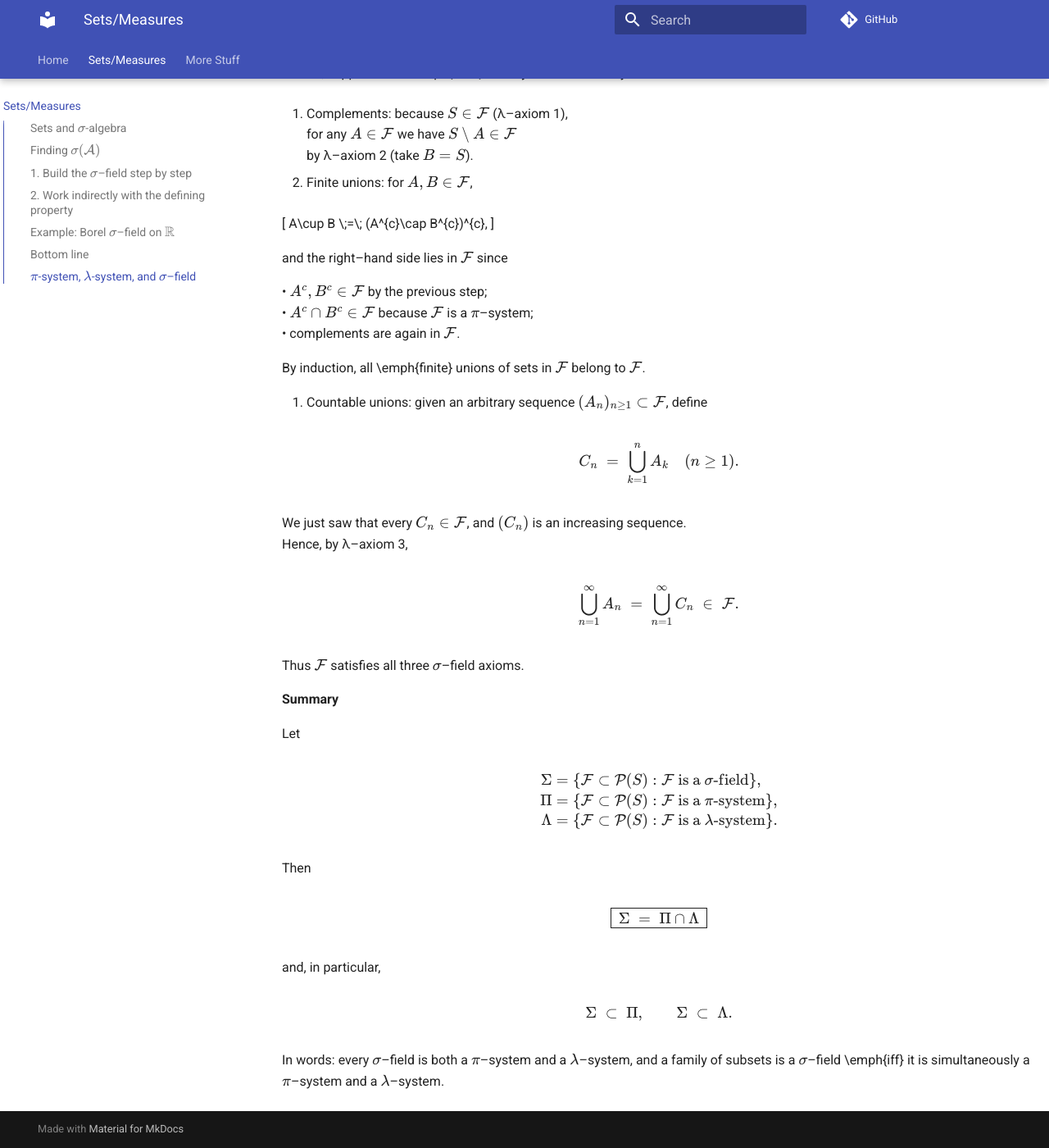
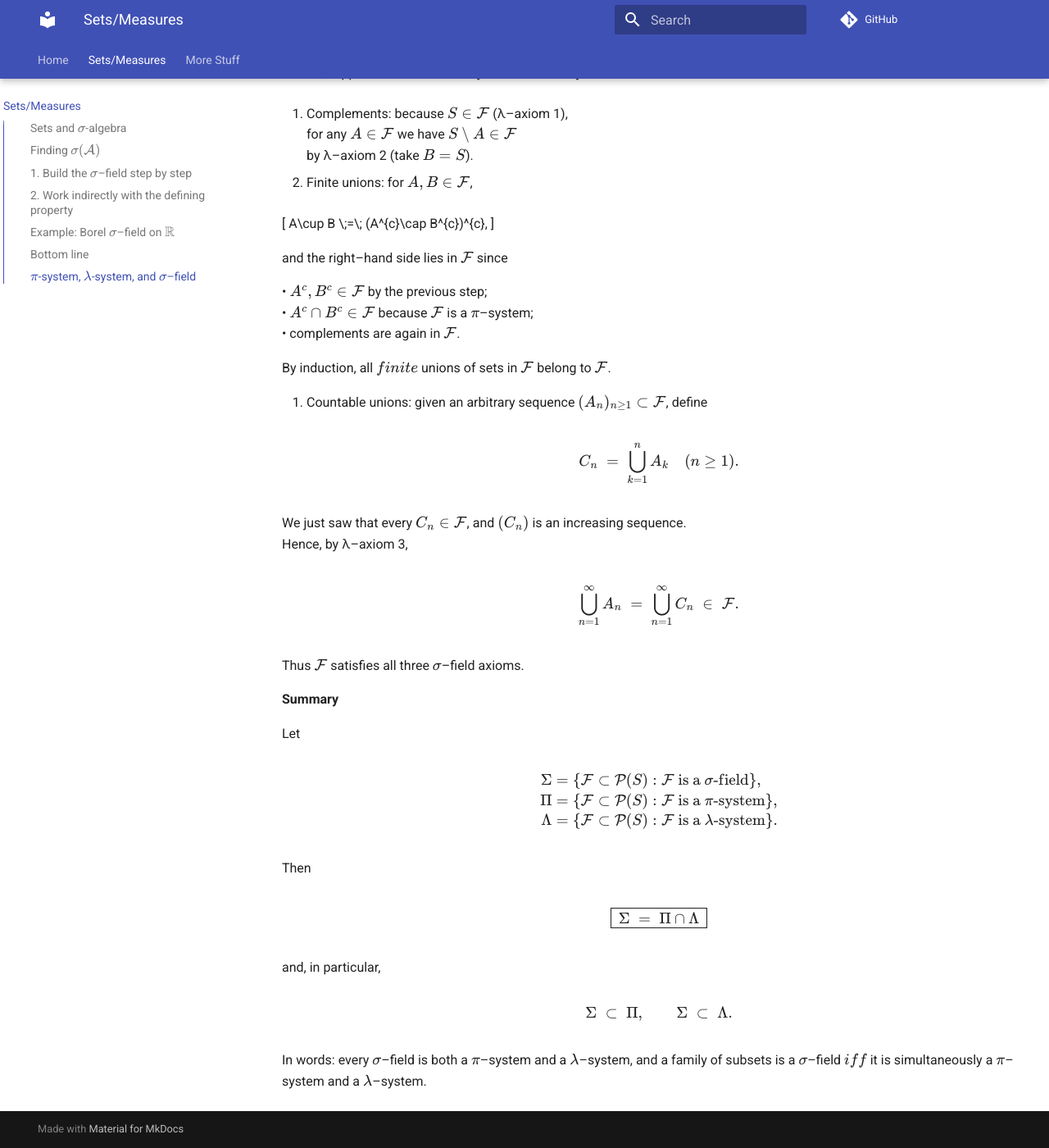
Before and after one commit to srirams05/Prob-Mkdocs, an MkDocs documentation site: the page built from docs/chapter1.md, in a window 1280 px wide and 1400 px high, scrolled down 4143 px. Shown: the whole window at 82% size. Built offline with MkDocs 1.6.1 and Material for MkDocs 9.7.7, drawn with Linux system fonts in a browser that asks for light colours; comment, search, counter and statistics services are not loaded.

Commit message:
chapter1 udpated

```diff
--- a/docs/chapter1.md
+++ b/docs/chapter1.md
@@ -210,7 +210,7 @@ $\sigma$–fields are simultaneously $\pi$–systems and $\lambda$–systems.
 
 Conversely, if a family is **both** a $\pi$–system and a $\lambda$–system, then it is automatically a $\sigma$–field.
 
-Indeed, suppose $\mathcal F$ is \emph{both} a $\pi$–system and a $\lambda$–system.
+Indeed, suppose $\mathcal F$ is $\textit{both}$ a $\pi$–system and a $\lambda$–system.
 
 1. Complements: because $S\in\mathcal F$ (λ–axiom 1),
    for any $A\in\mathcal F$ we have $S\setminus A\in\mathcal F$
@@ -230,7 +230,7 @@ Indeed, suppose $\mathcal F$ is \emph{both} a $\pi$–system and a $\lambda$–s
    • $A^{c}\cap B^{c}\in\mathcal F$ because $\mathcal F$ is a $\pi$–system;
    • complements are again in $\mathcal F$.
 
-   By induction, all \emph{finite} unions of sets in $\mathcal F$ belong to $\mathcal F$.
+   By induction, all $\textit{finite}$ unions of sets in $\mathcal F$ belong to $\mathcal F$.
 
 3. Countable unions: given an arbitrary sequence $(A_n)_{n\ge1}\subset\mathcal F$, define
 
@@ -275,4 +275,4 @@ and, in particular,
 \Sigma \;\subset\; \Lambda .
 \]
 
-In words: every $\sigma$–field is both a $\pi$–system and a $\lambda$–system, and a family of subsets is a $\sigma$–field \emph{iff} it is simultaneously a $\pi$–system and a $\lambda$–system.
+In words: every $\sigma$–field is both a $\pi$–system and a $\lambda$–system, and a family of subsets is a $\sigma$–field $\textit{iff}$ it is simultaneously a $\pi$–system and a $\lambda$–system.
```
